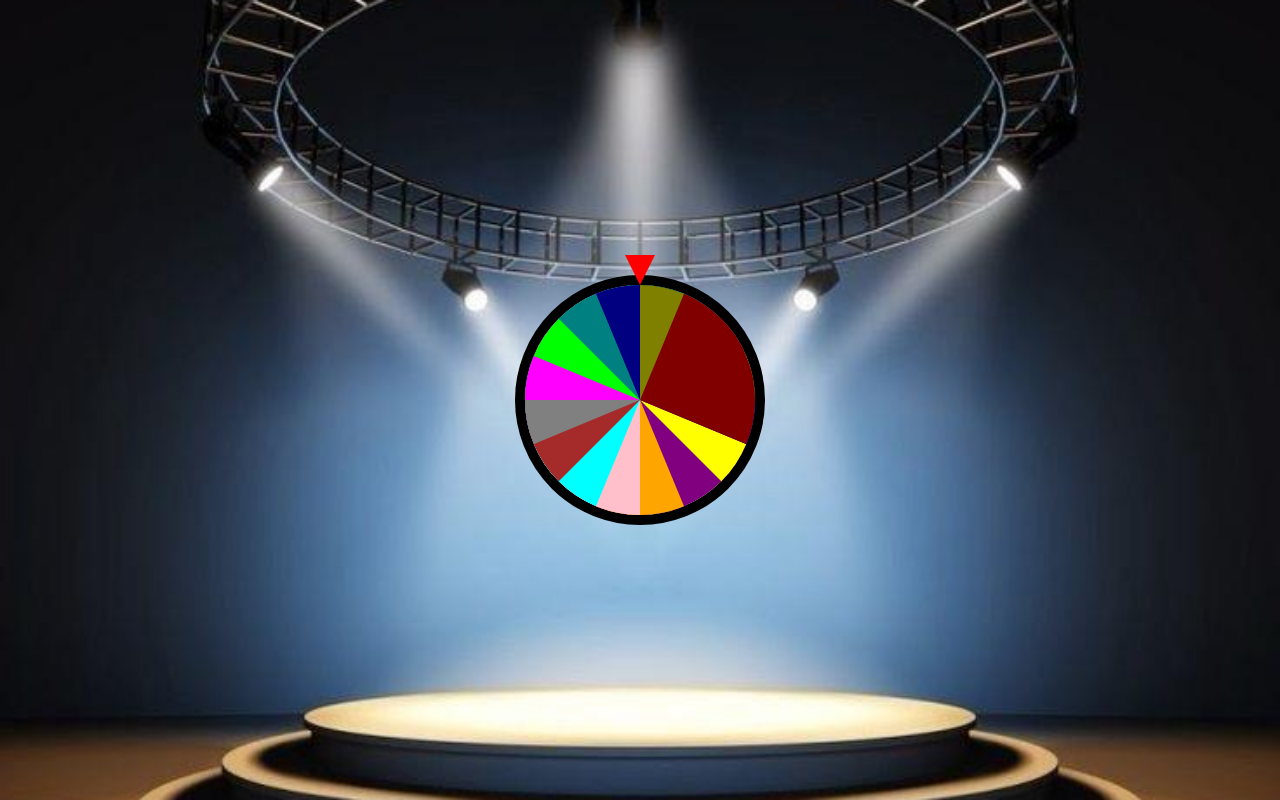
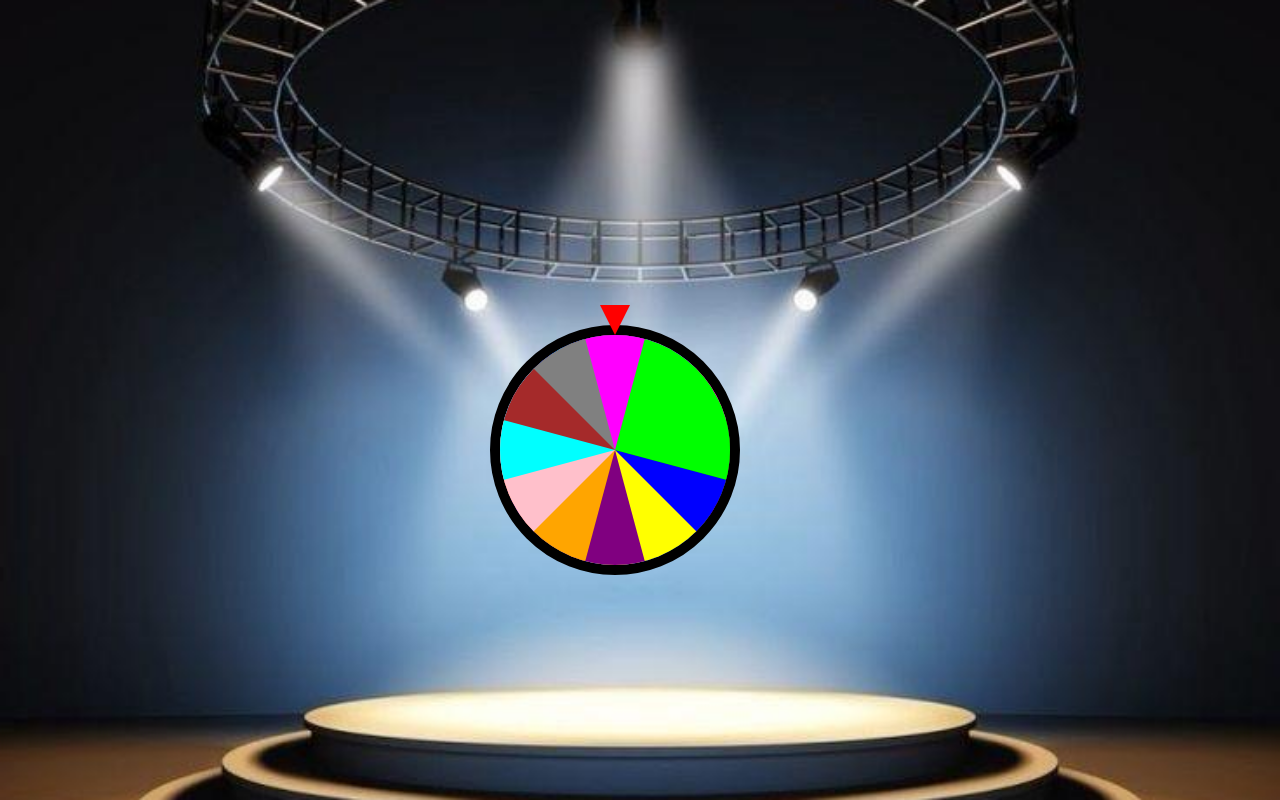
Before and after one commit to ter6669/Starss, a plain HTML site: page index.html in a window 1280 px wide. Drawn offline with Linux system fonts and the light colour scheme.

Commit message:
Update index.html

```diff
--- a/index.html
+++ b/index.html
@@ -13,7 +13,7 @@
             justify-content: center;
             height: 100vh;
             margin: 0;
-            background: url('background.JPG') no-repeat center center fixed; /* Локальный файл фона */
+            background: url('background.jpg') no-repeat center center fixed; /* Локальный файл фона */
             background-size: cover;
         }
 
@@ -21,6 +21,8 @@
             position: relative;
             width: 250px; /* Уменьшенный размер колеса */
             height: 250px; /* Уменьшенный размер колеса */
+            margin-top: 100px; /* Опускаем колесо ниже */
+            margin-left: -50px; /* Сдвигаем колесо левее */
         }
 
         .wheel {
@@ -59,23 +61,19 @@
 <body>
     <div class="wheel-container">
         <div class="wheel">
-            <!-- Сектора колеса -->
+            <!-- Сектора колеса (12 секторов) -->
             <div class="sector" style="transform: rotate(0deg); background: red;"></div>
-            <div class="sector" style="transform: rotate(22.5deg); background: green;"></div>
-            <div class="sector" style="transform: rotate(45deg); background: blue;"></div>
-            <div class="sector" style="transform: rotate(67.5deg); background: yellow;"></div>
-            <div class="sector" style="transform: rotate(90deg); background: purple;"></div>
-            <div class="sector" style="transform: rotate(112.5deg); background: orange;"></div>
-            <div class="sector" style="transform: rotate(135deg); background: pink;"></div>
-            <div class="sector" style="transform: rotate(157.5deg); background: cyan;"></div>
-            <div class="sector" style="transform: rotate(180deg); background: brown;"></div>
-            <div class="sector" style="transform: rotate(202.5deg); background: gray;"></div>
-            <div class="sector" style="transform: rotate(225deg); background: magenta;"></div>
-            <div class="sector" style="transform: rotate(247.5deg); background: lime;"></div>
-            <div class="sector" style="transform: rotate(270deg); background: teal;"></div>
-            <div class="sector" style="transform: rotate(292.5deg); background: navy;"></div>
-            <div class="sector" style="transform: rotate(315deg); background: olive;"></div>
-            <div class="sector" style="transform: rotate(337.5deg); background: maroon;"></div>
+            <div class="sector" style="transform: rotate(30deg); background: green;"></div>
+            <div class="sector" style="transform: rotate(60deg); background: blue;"></div>
+            <div class="sector" style="transform: rotate(90deg); background: yellow;"></div>
+            <div class="sector" style="transform: rotate(120deg); background: purple;"></div>
+            <div class="sector" style="transform: rotate(150deg); background: orange;"></div>
+            <div class="sector" style="transform: rotate(180deg); background: pink;"></div>
+            <div class="sector" style="transform: rotate(210deg); background: cyan;"></div>
+            <div class="sector" style="transform: rotate(240deg); background: brown;"></div>
+            <div class="sector" style="transform: rotate(270deg); background: gray;"></div>
+            <div class="sector" style="transform: rotate(300deg); background: magenta;"></div>
+            <div class="sector" style="transform: rotate(330deg); background: lime;"></div>
         </div>
         <div class="pointer"></div>
     </div>
@@ -98,7 +96,7 @@
                 const actualRotation = randomRotation % 360;
                 wheel.style.transform = `rotate(${actualRotation}deg)`;
 
-                const winningSector = Math.floor(actualRotation / 22.5) + 1;
+                const winningSector = Math.floor(actualRotation / 30) + 1; // 12 секторов = 360 / 30
                 alert(`Вы выиграли сектор ${winningSector}!`);
             }, 5000);
         }
```
